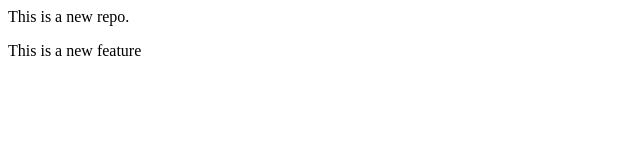
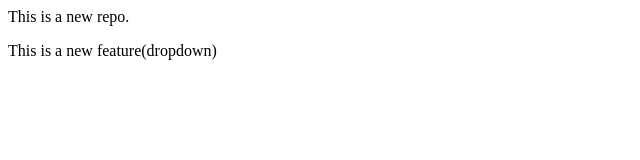
Before and after one commit to shubham00817/LocalRepo, a plain HTML site: page index.html in a window 1280 px wide. Shown: the full height of the page, 0-640 px from the left. Drawn offline with Linux system fonts and the light colour scheme.

```diff
--- a/index.html
+++ b/index.html
@@ -1,2 +1,2 @@
 <p>This is a new repo.</p>
-<p>This is a new feature</p
+<p>This is a new feature(dropdown)</p
```
